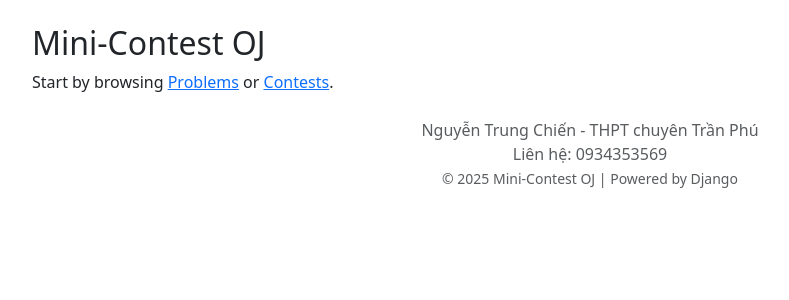
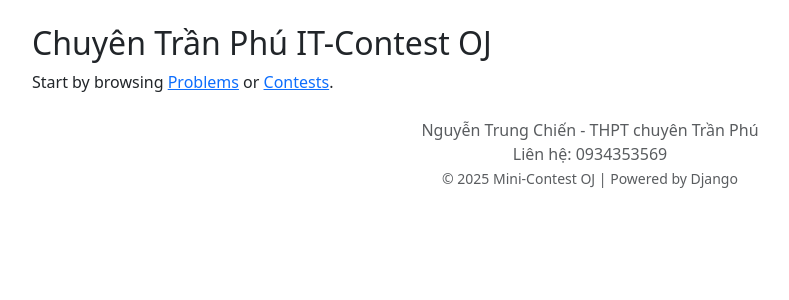
Before and after one commit to chiennt0109/tin247ctp, a Django app: page / in a window 1280 px wide. Shown: the part 86-386 px from the top of the page, without its empty margins (50-839 px from the left). Run offline with Django 5.2, Linux system fonts and the light colour scheme; parts of the project's set-up code (start-up, migrations or seed data) failed here and were passed over.

Commit message:
Update contest title in home.html

```diff
--- a/templates/home.html
+++ b/templates/home.html
@@ -1,5 +1,5 @@
 {% extends 'base.html' %}
 {% block content %}
-<h2>Mini-Contest OJ</h2>
+<h2>Chuyên Trần Phú IT-Contest OJ</h2>
 <p>Start by browsing <a href="/problems/">Problems</a> or <a href="/contests/">Contests</a>.</p>
 {% endblock %}
```
